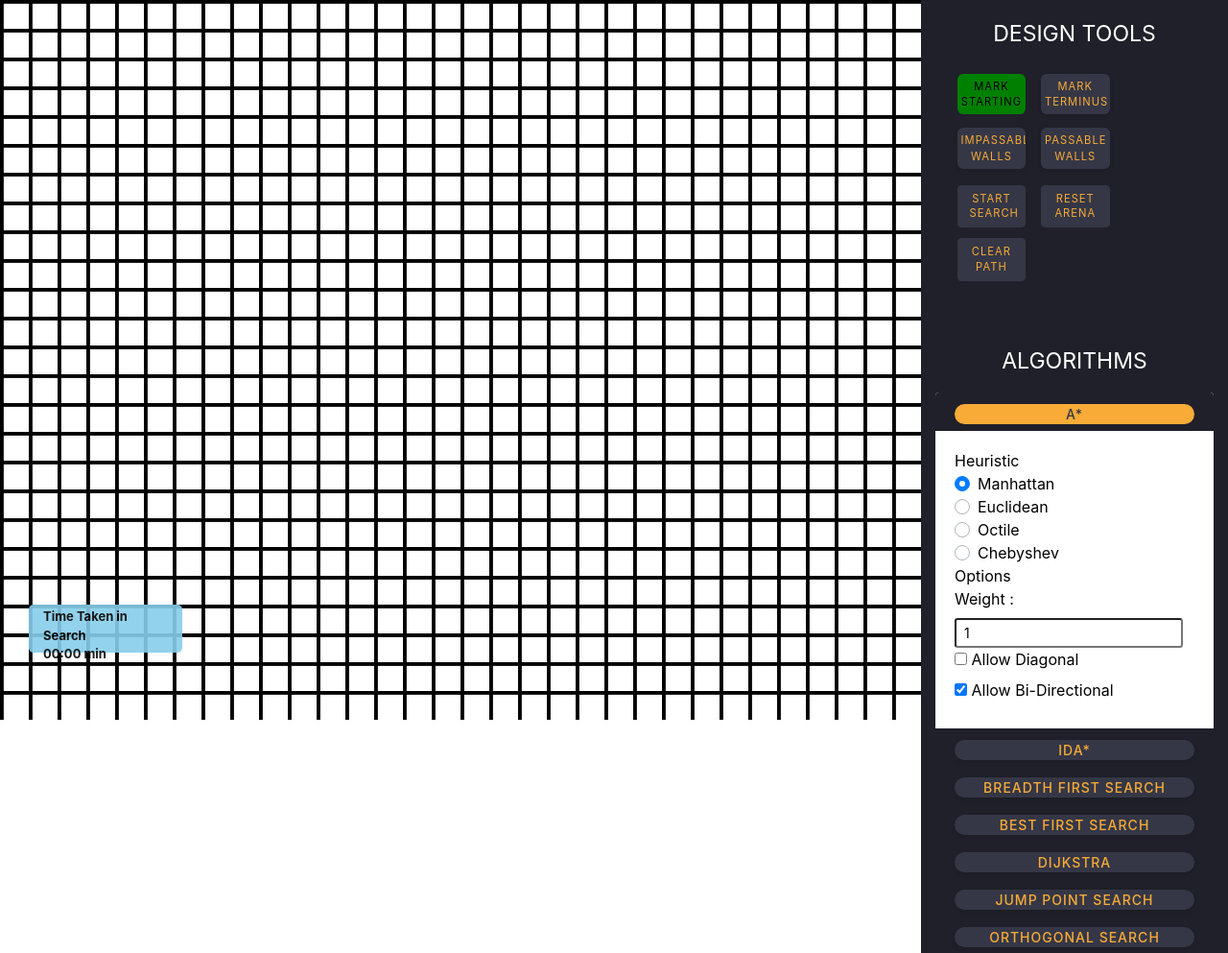
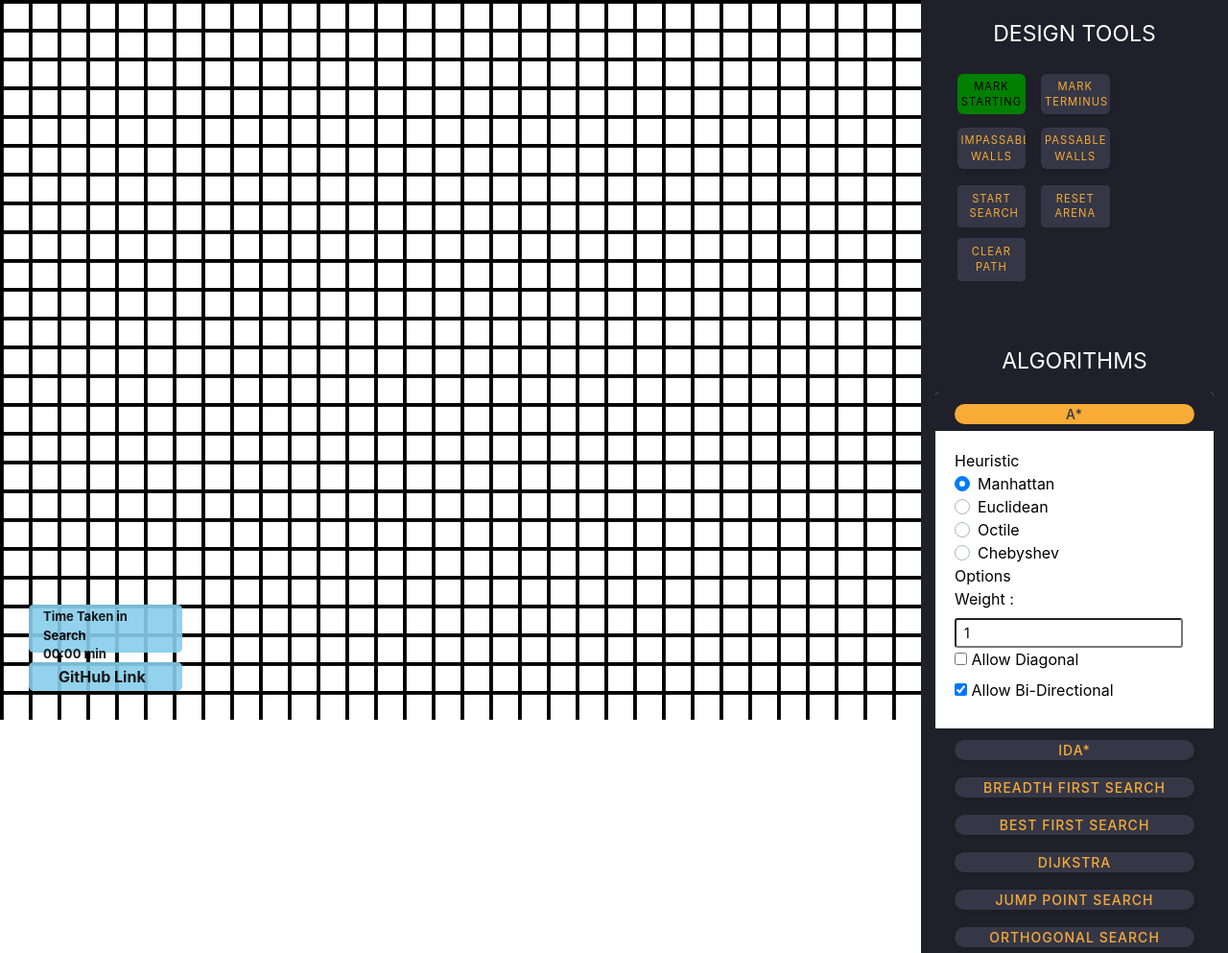
Before and after one commit to shobhit907/mars-rover-navigator, a plain HTML site: page docs/index.html in a window 1280 px wide. Shown: the whole page at 96% size. Drawn offline with nearby package versions, Linux system fonts and the light colour scheme.

Commit message:
GitHub Link Added

```diff
--- a/docs/css/style.css
+++ b/docs/css/style.css
@@ -266,12 +266,24 @@ body,
     height: 200px;
     background-color: #ddd;
 }
-.ontop {
+#Stats {
 	height: 50px;
 	width: 160px;
     background-color: skyblue;
     position: absolute;
 	top: 630px;
+	left: 30px;
+	opacity: 0.9;
+	color: black;
+	border-radius: 5px;
+}
+
+#gitHub-link{
+	height: 30px;
+	width: 160px;
+    background-color: skyblue;
+    position: absolute;
+	top: 690px;
 	left: 30px;
 	opacity: 0.9;
 	color: black;
@@ -285,3 +297,13 @@ body,
 	font-weight: var(--black);
 	font-weight: bold;
 }
+
+#git{
+	margin-top: 3px;
+	margin-left: 8px;
+}
+
+a{
+	color: var(--black);
+	font-weight: bold;
+}
--- a/docs/index.html
+++ b/docs/index.html
@@ -418,14 +418,22 @@
 			</div>
 		</div>
 	</div>
-	<div class="container ontop">
+	<div class="container ontop" id="Stats">
 		<div class="row">
 			<div class="col-xs-6">
 				<p id="stats">Time Taken in Search <br>00:00 min</p>
 			</div>
 		</div>
 	</div>
-
+	<div class="container ontop" id="gitHub-link">
+		<div class="row">
+			<div class="col-xs-6">
+				<p id="git">
+				<a href="https://github.com/shobhit907/mars-rover-navigator" id="git">GitHub Link</a>
+				</p>
+			</div>
+		</div>
+	</div>
 
 
 
```
